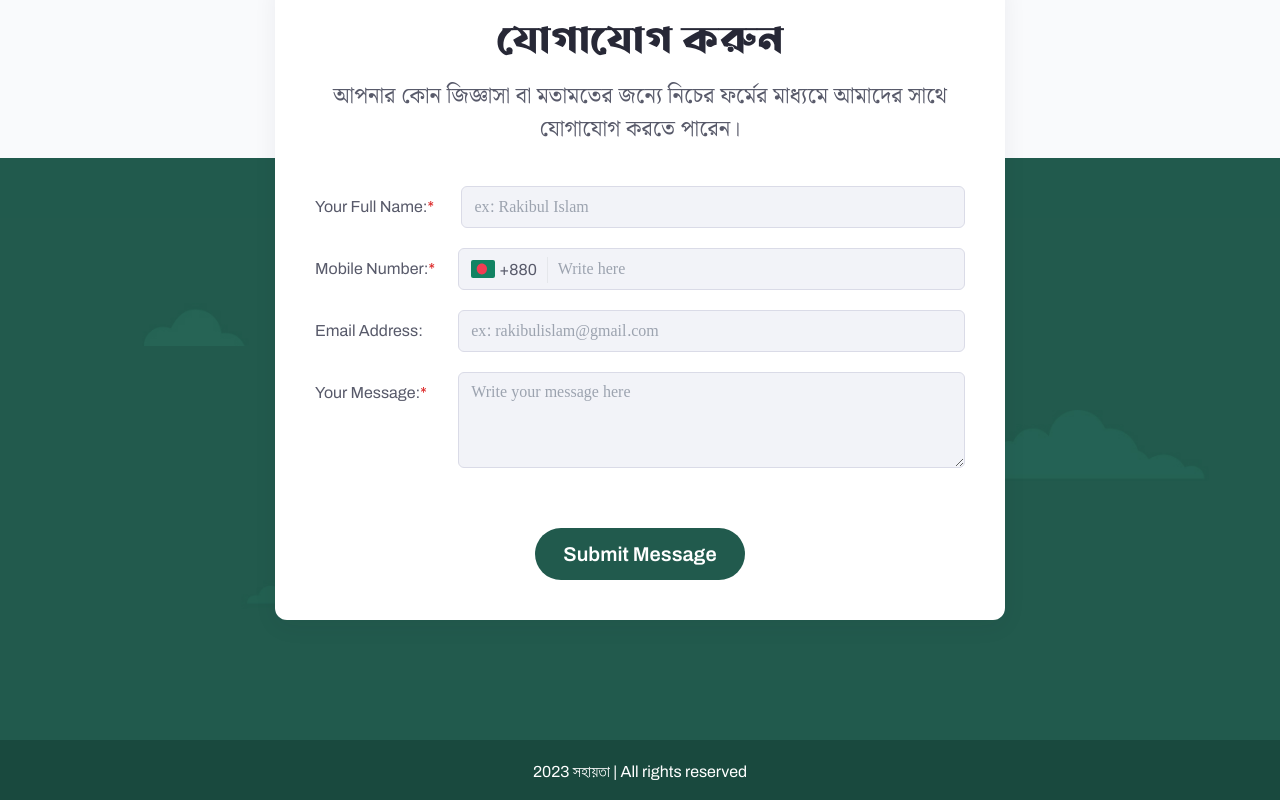
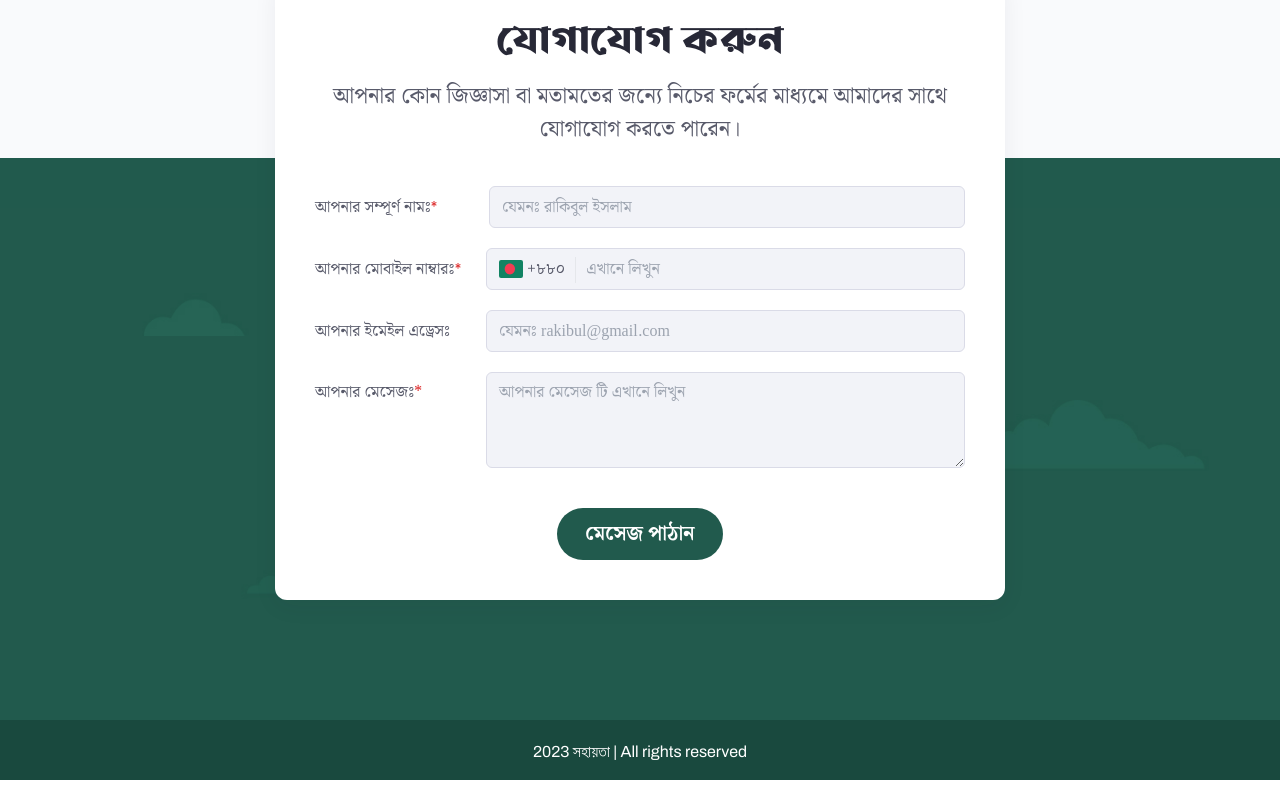
Before and after one commit to akibsaleh/Shohayota, a React (Vite) app: page / in a window 1280 px wide. Shown: the part 4022-4822 px from the top of the page. Built offline with nearby package versions, Linux system fonts and the light colour scheme.

Commit message:
Language file updated

```diff
--- a/package.json
+++ b/package.json
@@ -28,6 +28,7 @@
     "swiper": "^10.3.1"
   },
   "devDependencies": {
+    "@hookform/devtools": "^4.3.1",
     "@types/react": "^18.2.15",
     "@types/react-dom": "^18.2.7",
     "@vitejs/plugin-react": "^4.0.3",
--- a/src/Components/Contact/ContactForm.jsx
+++ b/src/Components/Contact/ContactForm.jsx
@@ -1,23 +1,38 @@
+import { useForm } from 'react-hook-form';
 import BangladeshIcon from './BangladeshIcon';
+import { useTranslation } from 'react-i18next';
+import { DevTool } from '@hookform/devtools';
 
 const ContactForm = () => {
+  const { t, i18n } = useTranslation('global');
+  const isBn = i18n.language === 'bn';
+  const form = useForm();
+  const { register, control, handleSubmit } = form;
+  const onSubmit = (data) => {
+    console.log(data);
+  };
   return (
     <div>
-      <form className="flex flex-col gap-y-5">
+      <form
+        className="flex flex-col gap-y-5"
+        onSubmit={handleSubmit(onSubmit)}
+      >
         <div className="form-control flex gap-x-6">
-          <label className="label w-40 text-thunder-500 font-archivo leading-[26px] pt-2 pb-1.5">
-            <span className="label-text">Your Full Name:</span>
+          <label className="label w-52 text-thunder-500 font-archivo leading-[26px] pt-2 pb-1.5">
+            <span className={`label-text ${isBn ? 'font-nsb' : 'font-archivo'}`}>{t('contact.nameInputLabel')}</span>
             <span className="text-red-600">*</span>
           </label>
           <input
             type="text"
-            placeholder="ex: Rakibul Islam"
-            className="input leading-[26px] w-full pt-2 pb-1.5 px-3 rounded-md border-thunder-300 border bg-haze"
+            placeholder={t('contact.nameInput')}
+            id="fullName"
+            {...register('fullName')}
+            className={`input leading-[26px] w-full pt-2 pb-1.5 px-3 rounded-md border-thunder-300 border bg-haze ${isBn ? 'font-nsb' : 'font-archivo'}`}
           />
         </div>
         <div className="form-control flex gap-5">
-          <label className="label w-40 text-thunder-500 font-archivo leading-[26px] pt-2 pb-1.5">
-            <span className="label-text">Mobile Number:</span>
+          <label className="label w-52 text-thunder-500 font-archivo leading-[26px] pt-2 pb-1.5">
+            <span className={`label-text ${isBn ? 'font-nsb' : 'font-archivo'}`}>{t('contact.phoneInputLabel')}</span>
             <span className="text-red-600">*</span>
           </label>
           <div className="flex items-center justify-start w-full pt-2 pb-1.5 px-3 rounded-md border-thunder-300 border bg-haze divide-x divide-solid gap-x-2.5">
@@ -25,44 +40,51 @@ const ContactForm = () => {
               <span className="mt-[3px]">
                 <BangladeshIcon />
               </span>
-              <span>+880</span>
+              <span className={isBn ? 'font-nsb' : 'font-archivo'}>{t('contact.phoneInputPrefix')}</span>
             </span>
             <input
               type="text"
-              placeholder="Write here"
-              className="input w-full bg-haze pl-2.5 leading-[26px]"
+              placeholder={t('contact.phoneInput')}
+              id="phone"
+              {...register('phone')}
+              className={`input w-full bg-haze pl-2.5 leading-[26px] ${isBn ? 'font-nsb' : 'font-archivo'}`}
             />
           </div>
         </div>
         <div className="form-control flex gap-5">
-          <label className="label w-40 text-thunder-500 font-archivo leading-[26px] pt-2 pb-1.5">
-            <span className="label-text">Email Address:</span>
+          <label className="label w-52 text-thunder-500 font-archivo leading-[26px] pt-2 pb-1.5">
+            <span className={`label-text ${isBn ? 'font-nsb' : 'font-archivo'}`}>{t('contact.emailInputLabel')}</span>
           </label>
           <input
             type="text"
-            placeholder="ex: rakibulislam@gmail.com"
-            className="input leading-[26px] w-full pt-2 pb-1.5 px-3 rounded-md border-thunder-300 border bg-haze"
+            placeholder={t('contact.emailInput')}
+            id="email"
+            {...register('email')}
+            className={`input leading-[26px] w-full pt-2 pb-1.5 px-3 rounded-md border-thunder-300 border bg-haze ${isBn ? 'font-nsb' : 'font-archivo'}`}
           />
         </div>
         <div className="form-control flex gap-5">
-          <label className="label w-40 text-thunder-500 font-archivo leading-[26px] pt-2 pb-1.5">
-            <span className="label-text">Your Message:</span>
+          <label className="label w-52 text-thunder-500 leading-[26px] pt-2 pb-1.5">
+            <span className={`label-text ${isBn ? 'font-nsb' : 'font-archivo'}`}>{t('contact.messageInputLabel')}</span>
             <span className="text-red-600">*</span>
           </label>
           <textarea
-            className="textarea textarea-bordered h-24 w-full pt-2 pb-1.5 px-3 rounded-md border-thunder-300 border bg-haze"
-            placeholder="Write your message here"
+            className={`textarea textarea-bordered h-24 w-full pt-2 pb-1.5 px-3 rounded-md border-thunder-300 border bg-haze ${isBn ? 'font-nsb' : 'font-archivo'}`}
+            placeholder={t('contact.messageInput')}
+            id="message"
+            {...register('message')}
           ></textarea>
         </div>
-        <div className="form-control flex justify-center gap-5 pt-10">
+        <div className="form-control flex justify-center gap-5 pt-5">
           <button
             type="submit"
-            className="text-xl font-semibold leading-8 text-white bg-plant-700 rounded-[70px] py-2.5 px-7 font-archivo"
+            className={`text-xl font-semibold leading-8 text-white bg-plant-700 rounded-[70px] py-2.5 px-7 ${isBn ? 'font-nsb' : 'font-archivo'}`}
           >
-            <span className="h-8">Submit Message</span>
+            <span className="h-8">{t('contact.submitButton')}</span>
           </button>
         </div>
       </form>
+      <DevTool control={control} />
     </div>
   );
 };
--- a/src/translations/bn/global.json
+++ b/src/translations/bn/global.json
@@ -71,6 +71,19 @@
   },
   "contact": {
     "title": "যোগাযোগ করুন",
-    "description": "আপনার কোন জিজ্ঞাসা বা মতামতের জন্যে নিচের ফর্মের মাধ্যমে আমাদের সাথে যোগাযোগ করতে পারেন।"
+    "description": "আপনার কোন জিজ্ঞাসা বা মতামতের জন্যে নিচের ফর্মের মাধ্যমে আমাদের সাথে যোগাযোগ করতে পারেন।",
+    "nameInputLabel": "আপনার সম্পূর্ণ নামঃ",
+    "nameInput": "যেমনঃ রাকিবুল ইসলাম",
+    "phoneInputLabel": "আপনার মোবাইল নাম্বারঃ",
+    "phoneInputPrefix": "+৮৮০",
+    "phoneInput": "এখানে লিখুন",
+    "emailInputLabel": "আপনার ইমেইল এড্রেসঃ",
+    "emailInput": "যেমনঃ rakibul@gmail.com",
+    "messageInputLabel": "আপনার মেসেজঃ",
+    "messageInput": "আপনার মেসেজ টি এখানে লিখুন",
+    "submitButton": "মেসেজ পাঠান"
+  },
+  "copyright": {
+    "text": "2023 সহায়তা | All rights reserved"
   }
 }
--- a/src/translations/en/global.json
+++ b/src/translations/en/global.json
@@ -71,6 +71,19 @@
   },
   "contact": {
     "title": "Contact Us",
-    "description": "You can contact us through the form below for any query or opinion."
+    "description": "You can contact us through the form below for any query or opinion.",
+    "nameInputLabel": "Your Full Name:",
+    "nameInput": "ex: Rakibul Islam",
+    "phoneInputLabel": "Mobile Number:",
+    "phoneInputPrefix": "+880",
+    "phoneInput": "Write here",
+    "emailInputLabel": "Email Address:",
+    "emailInput": "ex: rakibulislam@gmail.com",
+    "messageInputLabel": "Your Message:*",
+    "messageInput": "Write your message here",
+    "submitButton": "Submit Message"
+  },
+  "copyright": {
+    "text": "২০২৩ সহায়তা | সমস্ত অধিকার সংরক্ষিত"
   }
 }
```
Also changed, not shown: 1 other file (tests, documents, lock files or other folders).
